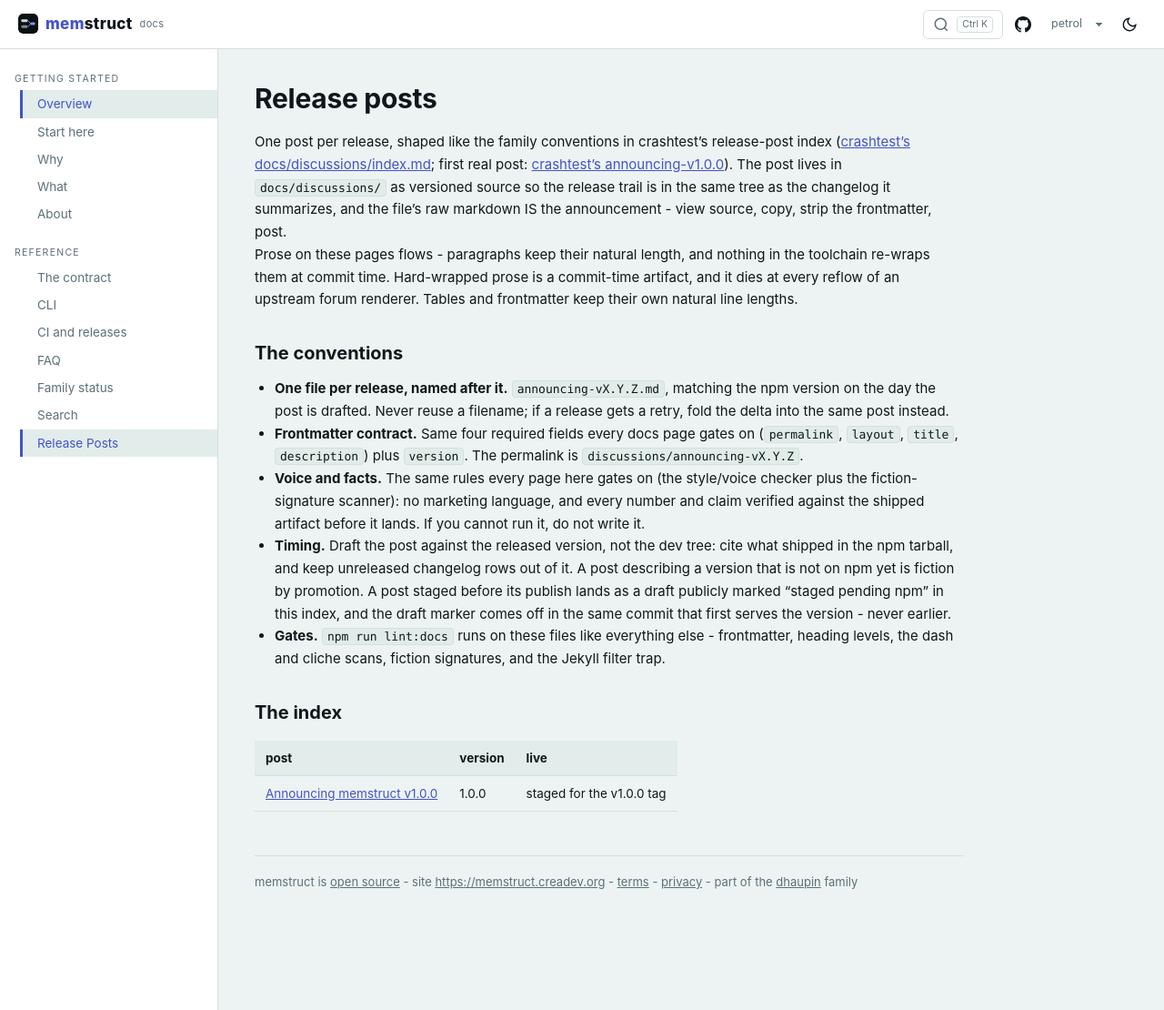
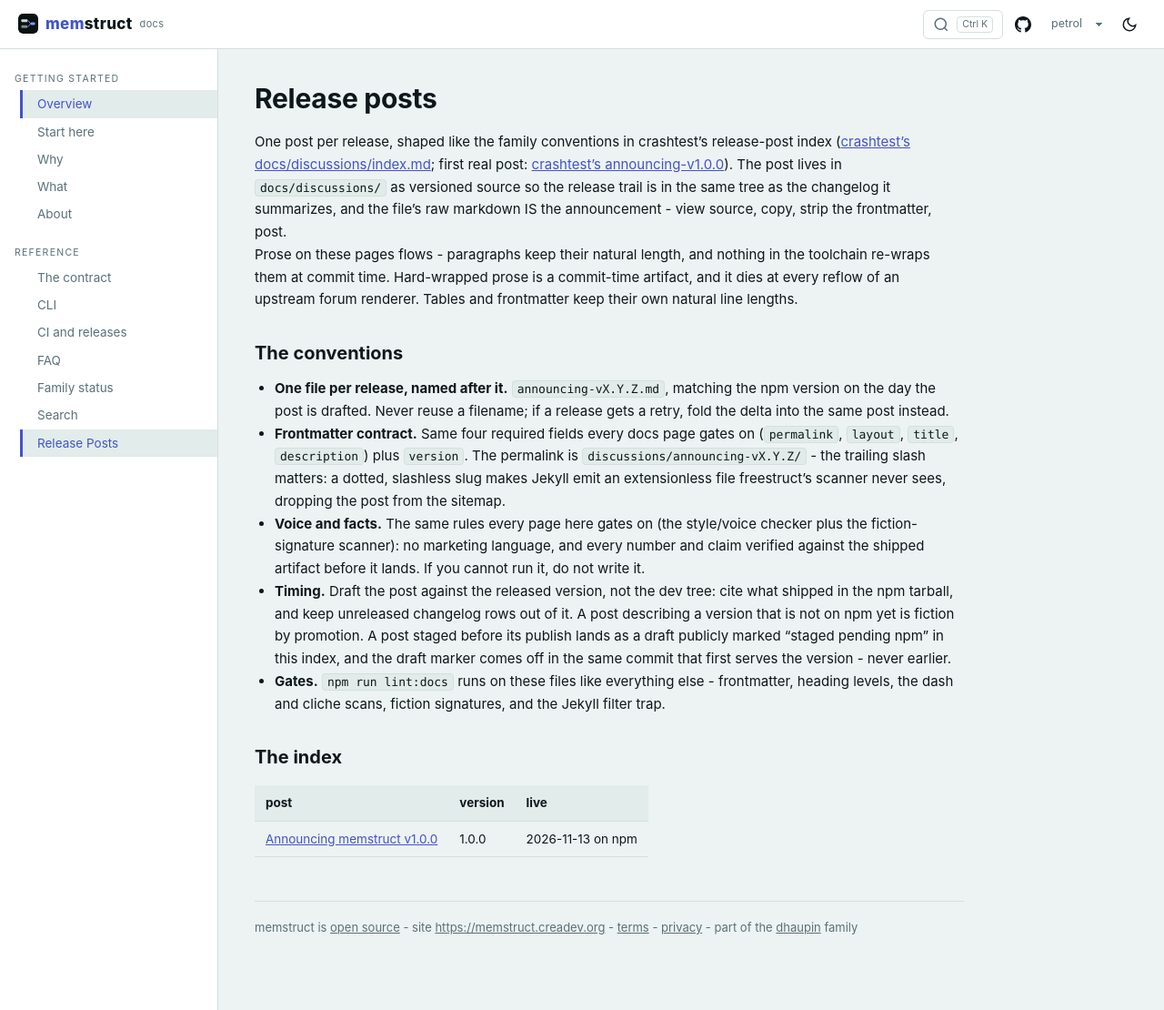
Before and after one commit to dhaupin/memstruct, a Jekyll site: the page built from docs/discussions/index.md, in a window 1280 px wide and 1110 px high. Shown: the whole window at 91% size. Built offline with Jekyll 4.4.1, drawn with Linux system fonts in a browser that asks for light colours.

Commit message:
docs: the release posts were invisible to the sitemap (permalink shape)
Every docs/discussions/announcing-vX.Y.Z.md carried a dotted, slashless
permalink; Jekyll emits the page extensionless (Ruby reads the .0 as a file
extension) and freestruct's .html/.htm scanner never sees it - no sitemap
<loc>, no og/canonical, though the pages serve 200. The live sitemap listed
none of them. Trailing-slash every permalink; rebuild the index (rows link the
slash form, newest first, stale "staged for the tag" markers corrected against
the registry). Two biting tests in the post-permalinks test. Ported from
eyestruct.

Co-authored-by: openhands <openhands@all-hands.dev>

```diff
--- a/docs/discussions/index.md
+++ b/docs/discussions/index.md
@@ -14,7 +14,7 @@ Prose on these pages flows - paragraphs keep their natural length, and nothing i
 ## The conventions
 
 - **One file per release, named after it.** `announcing-vX.Y.Z.md`, matching the npm version on the day the post is drafted. Never reuse a filename; if a release gets a retry, fold the delta into the same post instead.
-- **Frontmatter contract.** Same four required fields every docs page gates on (`permalink`, `layout`, `title`, `description`) plus `version`. The permalink is `discussions/announcing-vX.Y.Z`.
+- **Frontmatter contract.** Same four required fields every docs page gates on (`permalink`, `layout`, `title`, `description`) plus `version`. The permalink is `discussions/announcing-vX.Y.Z/` - the trailing slash matters: a dotted, slashless slug makes Jekyll emit an extensionless file freestruct's scanner never sees, dropping the post from the sitemap.
 - **Voice and facts.** The same rules every page here gates on (the style/voice checker plus the fiction-signature scanner): no marketing language, and every number and claim verified against the shipped artifact before it lands. If you cannot run it, do not write it.
 - **Timing.** Draft the post against the released version, not the dev tree: cite what shipped in the npm tarball, and keep unreleased changelog rows out of it. A post describing a version that is not on npm yet is fiction by promotion. A post staged before its publish lands as a draft publicly marked "staged pending npm" in this index, and the draft marker comes off in the same commit that first serves the version - never earlier.
 - **Gates.** `npm run lint:docs` runs on these files like everything else - frontmatter, heading levels, the dash and cliche scans, fiction signatures, and the Jekyll filter trap.
@@ -23,4 +23,4 @@ Prose on these pages flows - paragraphs keep their natural length, and nothing i
 
 | post | version | live |
 | --- | --- | --- |
-| [Announcing memstruct v1.0.0](/memstruct/discussions/announcing-v1.0.0) | 1.0.0 | staged for the v1.0.0 tag |
+| [Announcing memstruct v1.0.0](/memstruct/discussions/announcing-v1.0.0/) | 1.0.0 | 2026-11-13 on npm |
--- a/package.json
+++ b/package.json
@@ -22,7 +22,7 @@
     "LICENSE"
   ],
   "scripts": {
-    "test": "node test/version-truth.mjs && node test/run.mjs && node --test test/status.test.mjs test/release-verify.test.cjs test/check-action-pins.test.cjs test/ship-from-download.test.cjs",
+    "test": "node test/version-truth.mjs && node test/run.mjs && node --test test/status.test.mjs test/release-verify.test.cjs test/check-action-pins.test.cjs test/ship-from-download.test.cjs test/docs-post-permalinks.test.mjs",
     "test:ship": "node --test test/ship-from-download.test.cjs",
     "lint:docs": "node scripts/check-docs-frontmatter.cjs && node scripts/check-docs-links.cjs && node scripts/check-docs-style.cjs && node scripts/check-fiction-signatures.cjs && node scripts/check-jekyll-filters.cjs",
     "lint:language": "node scripts/check-language.cjs",
```
Also changed, not shown: docs/discussions/announcing-v1.0.0.md (+1 -1 lines), labs/TASKS.md (+7 -0 lines), test/docs-post-permalinks.test.mjs (added, +48 -0 lines), CHANGELOG.md.
